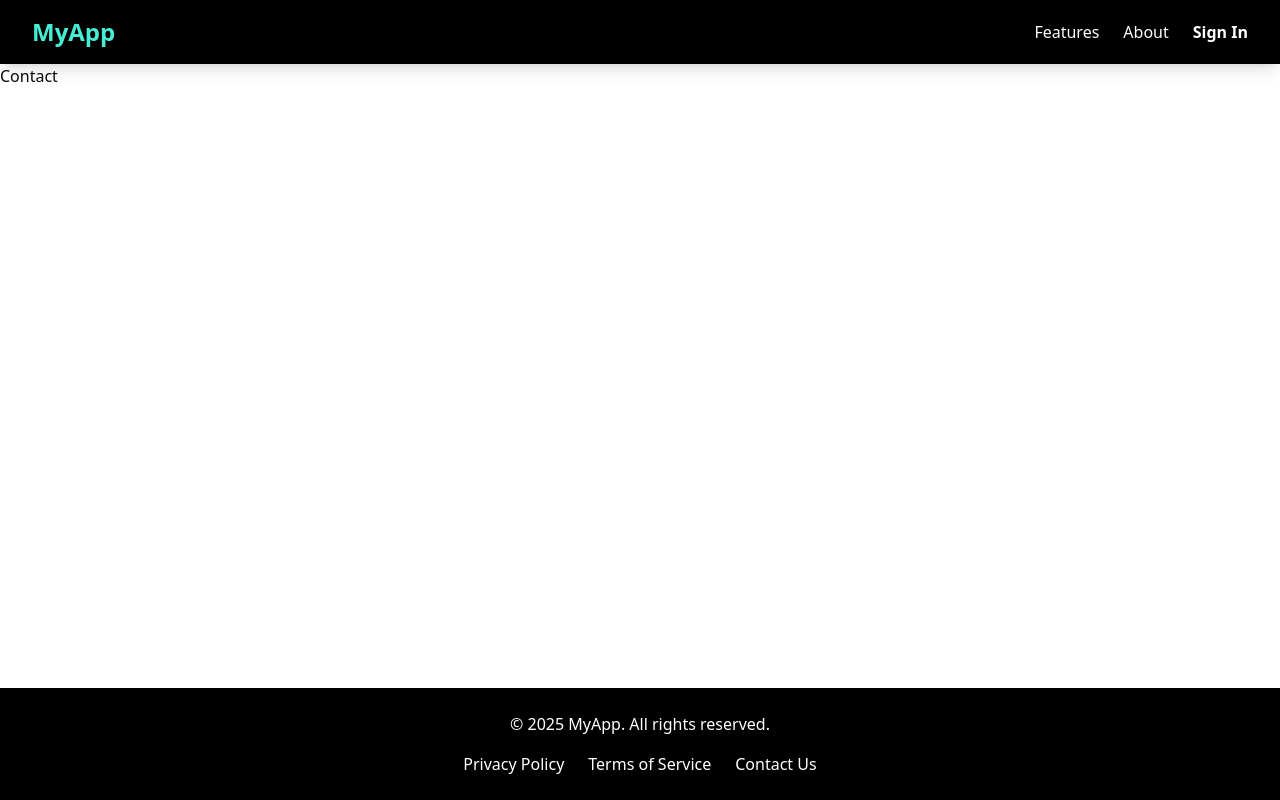
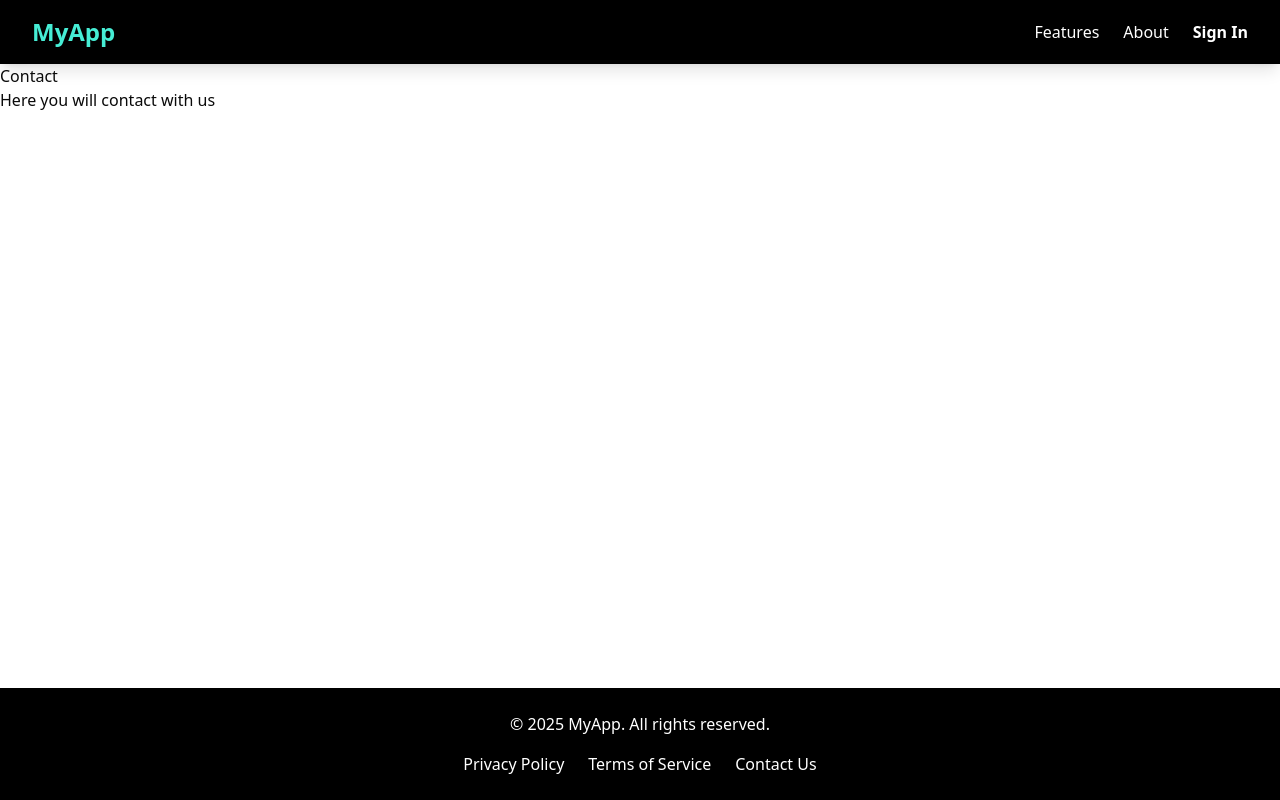
Before and after one commit to gopalkute/zidio-project-one, a React (Vite) app in the folder frontend/: page /contact-us in a window 1280 px wide. Built offline with nearby package versions, Linux system fonts and the light colour scheme.

Commit message:
I have added the content in the contact page

```diff
--- a/frontend/package.json
+++ b/frontend/package.json
@@ -20,6 +20,7 @@
     "lucide-react": "^0.503.0",
     "react": "^19.0.0",
     "react-dom": "^19.0.0",
+    "react-hot-toast": "^2.5.2",
     "react-router": "^7.5.2",
     "tailwind-merge": "^3.2.0",
     "tailwindcss": "^4.1.4",
--- a/frontend/src/App.jsx
+++ b/frontend/src/App.jsx
@@ -1,14 +1,13 @@
 import { RouterProvider } from "react-router"
 import Router from "./routes"
 import { Toaster } from "react-hot-toast"
-import { HelmetProvider } from "react-helmet-async"
 
 function App() {
   return (
-    <HelmetProvider >
+      <>
       <RouterProvider router={Router} />
       <Toaster />
-    </HelmetProvider>
+      </>
   )
 }
 
--- a/frontend/src/pages/landing/Contact.jsx
+++ b/frontend/src/pages/landing/Contact.jsx
@@ -2,7 +2,10 @@ import React from 'react'
 
 function Contact() {
   return (
-    <div>Contact</div>
+    <div>Contact
+      <h1>Here you will contact with us</h1>
+    </div>
+
   )
 }
 
```
Also changed, not shown: 1 other file (tests, documents, lock files or other folders).
